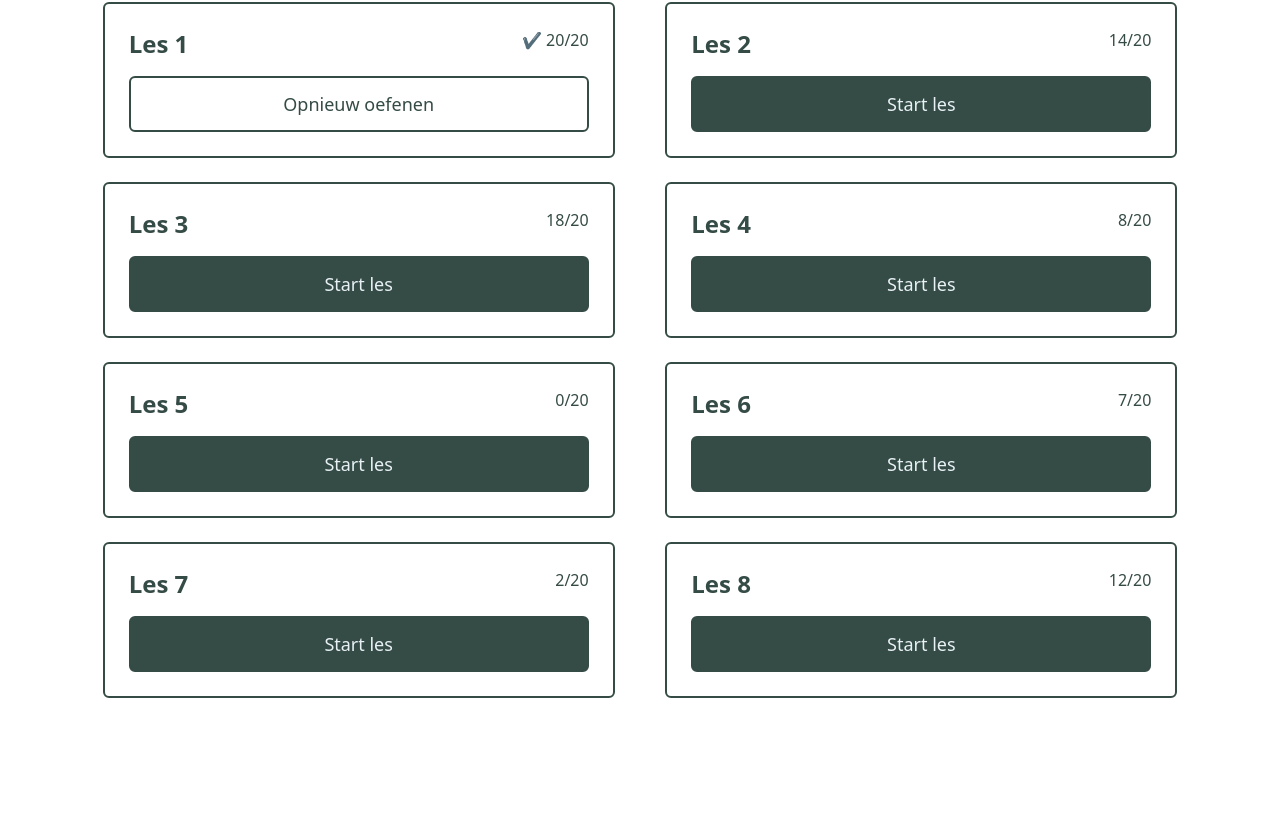
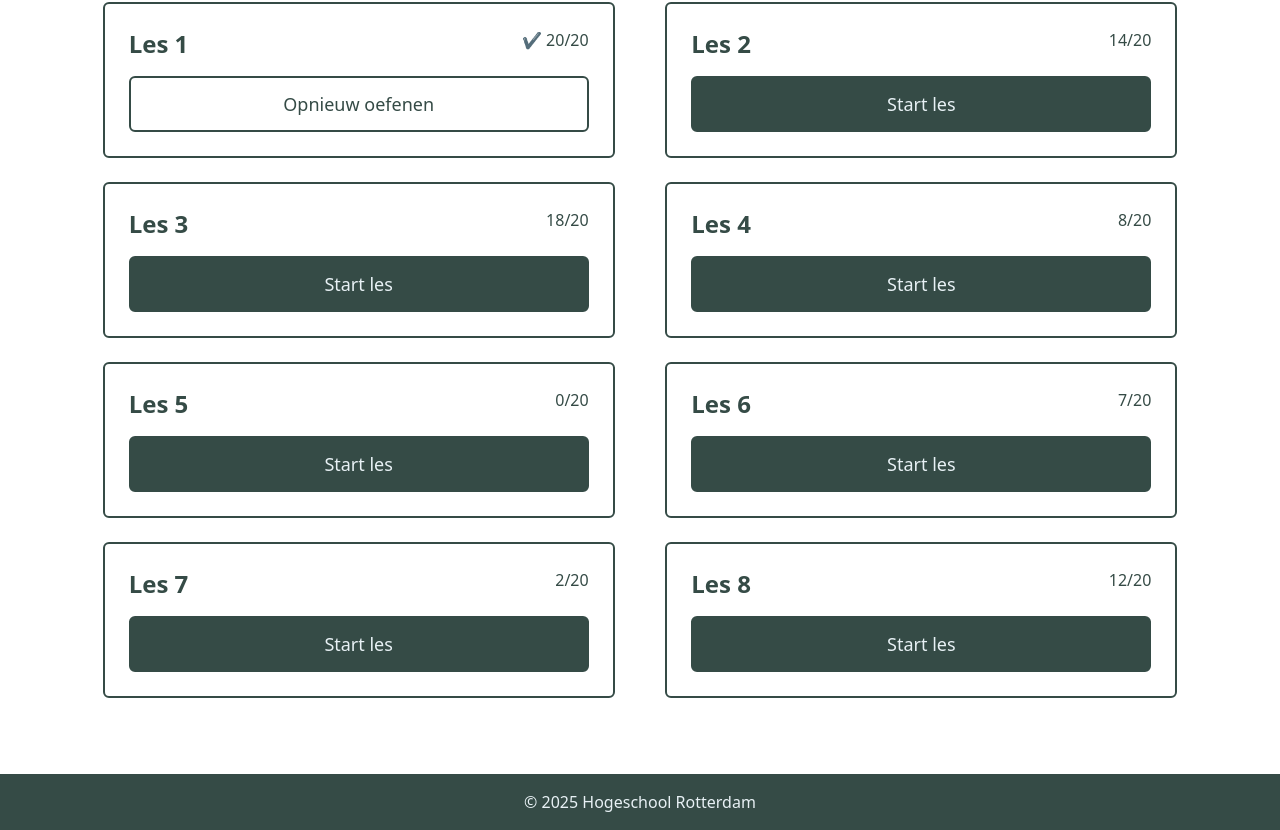
Before and after one commit to ItsMySquid/TLE-2.1, a React (Vite) app: page / in a window 1280 px wide. Shown: the part 396-1226 px from the top of the page. Before the commit the page ends 1170 px from the top, so only its background shows below. Built offline with nearby package versions, Linux system fonts and the light colour scheme.

Commit message:
footer added

```diff
--- a/src/assets/Layout.jsx
+++ b/src/assets/Layout.jsx
@@ -37,6 +37,7 @@ function Layout() {
                 <Outlet/>
             </main>
             <footer>
+                <p className="text-center bg-tekstColor-100 text-backgroundColor-100 p-4">© 2025 Hogeschool Rotterdam</p>
             </footer>
         </div>
     );
```
